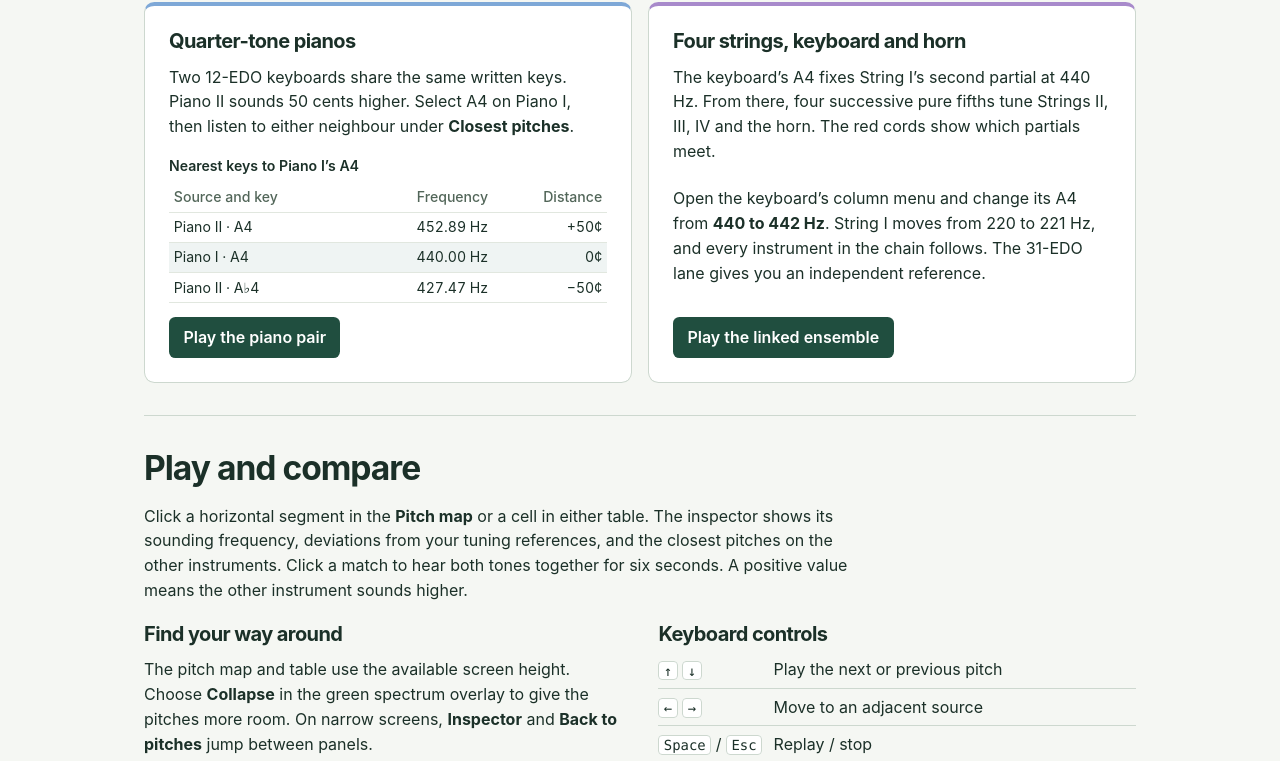
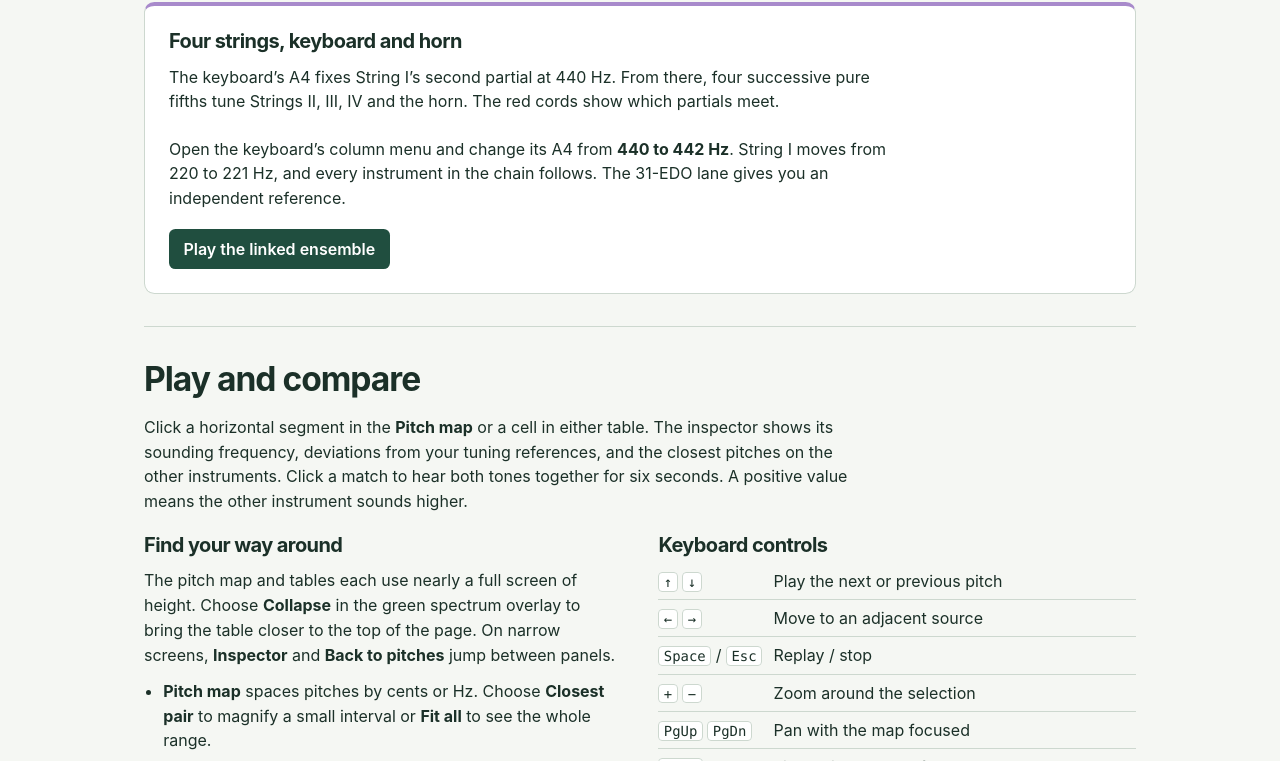
Before and after one commit to MUK-Labs/PolySpectra, a plain HTML site: page docs/index.html in a window 1280 px wide. Shown: the part 498-1259 px from the top of the page. Drawn offline with Linux system fonts and the light colour scheme.

Commit message:
Give pitch tables a nearly full-screen height and simplify the documented example

```diff
--- a/docs/guide.css
+++ b/docs/guide.css
@@ -111,7 +111,6 @@ p {
   margin: 0.7rem 0;
   max-width: 72ch;
 }
-.examples,
 .split {
   display: grid;
   grid-template-columns: 1fr 1fr;
@@ -122,41 +121,9 @@ p {
   flex-direction: column;
   padding: clamp(1rem, 2.5vw, 1.5rem);
   border: 1px solid var(--line);
-  border-top: 4px solid #7ea8d7;
+  border-top: 4px solid #a88acb;
   border-radius: 0.65rem;
   background: #fff;
-}
-.example.strings {
-  border-top-color: #a88acb;
-}
-.example table {
-  width: 100%;
-  border-collapse: collapse;
-  font-size: 0.88rem;
-  font-variant-numeric: tabular-nums;
-  margin: 0.3rem 0 0.9rem;
-}
-caption {
-  text-align: left;
-  font-weight: 600;
-  margin-bottom: 0.35rem;
-}
-th,
-td {
-  padding: 0.23rem 0.3rem;
-  border-bottom: 1px solid #e1e7df;
-  text-align: right;
-}
-th:first-child,
-td:first-child {
-  text-align: left;
-}
-th {
-  font-weight: 500;
-  color: #526659;
-}
-.reference {
-  background: #eff4f3;
 }
 .launch {
   align-self: flex-start;
@@ -171,7 +138,7 @@ th {
 .launch:hover {
   background: #163c30;
 }
-.strings p:last-of-type {
+.example p:last-of-type {
   margin-bottom: 1.1rem;
 }
 .split {
@@ -223,7 +190,6 @@ footer {
   justify-content: space-between;
 }
 @media (max-width: 700px) {
-  .examples,
   .split {
     grid-template-columns: minmax(0, 1fr);
     gap: 1rem;
--- a/docs/index.html
+++ b/docs/index.html
@@ -6,7 +6,7 @@
     <meta name="theme-color" content="#152e27" />
     <title>PolySpectra · User guide</title>
     <link rel="icon" href="../mark.svg" type="image/svg+xml" />
-    <link rel="stylesheet" href="./guide.css" />
+    <link rel="stylesheet" href="./guide.css?v=linked-example" />
   </head>
   <body>
     <header>
@@ -23,60 +23,18 @@
         between them, and tune one from the other.
       </p>
       <nav class="contents" aria-label="On this page">
-        <a href="#examples">Example setups</a
-        ><a href="#play">Play and compare</a
+        <a href="#examples">Example setup</a><a href="#play">Play and compare</a
         ><a href="#sources">Sources and tuning</a
         ><a href="#links">Link pitches</a><a href="#midi">MIDI and sharing</a>
       </nav>
       <section id="examples">
-        <h2>Example setups</h2>
-        <div class="examples">
+        <h2>Example setup</h2>
         <article class="example">
-            <h3>Quarter-tone pianos</h3>
-            <p>
-              Two 12-EDO keyboards share the same written keys. Piano II sounds
-              50 cents higher. Select A4 on Piano I, then listen to either
-              neighbour under <b>Closest pitches</b>.
-            </p>
-            <table>
-              <caption>
-                Nearest keys to Piano I’s A4
-              </caption>
-              <thead>
-                <tr>
-                  <th>Source and key</th>
-                  <th>Frequency</th>
-                  <th>Distance</th>
-                </tr>
-              </thead>
-              <tbody>
-                <tr>
-                  <td>Piano II · A4</td>
-                  <td>452.89 Hz</td>
-                  <td>+50¢</td>
-                </tr>
-                <tr class="reference">
-                  <td>Piano I · A4</td>
-                  <td>440.00 Hz</td>
-                  <td>0¢</td>
-                </tr>
-                <tr>
-                  <td>Piano II · A♭4</td>
-                  <td>427.47 Hz</td>
-                  <td>−50¢</td>
-                </tr>
-              </tbody>
-            </table>
-            <a class="launch" href="../?example=quarter-tone-pianos"
-              >Play the piano pair</a
-            >
-          </article>
-          <article class="example strings">
           <h3>Four strings, keyboard and horn</h3>
           <p>
             The keyboard’s A4 fixes String I’s second partial at 440 Hz. From
-              there, four successive pure fifths tune Strings II, III, IV and
-              the horn. The red cords show which partials meet.
+            there, four successive pure fifths tune Strings II, III, IV and the
+            horn. The red cords show which partials meet.
           </p>
           <p>
             Open the keyboard’s column menu and change its A4 from
@@ -88,7 +46,6 @@
             >Play the linked ensemble</a
           >
         </article>
-        </div>
       </section>
       <section id="play">
         <h2>Play and compare</h2>
@@ -103,10 +60,10 @@
           <div>
             <h3>Find your way around</h3>
             <p>
-              The pitch map and table use the available screen height. Choose
-              <b>Collapse</b> in the green spectrum overlay to give the pitches
-              more room. On narrow screens, <b>Inspector</b> and
-              <b>Back to pitches</b> jump between panels.
+              The pitch map and tables each use nearly a full screen of height.
+              Choose <b>Collapse</b> in the green spectrum overlay to bring the
+              table closer to the top of the page. On narrow screens,
+              <b>Inspector</b> and <b>Back to pitches</b> jump between panels.
             </p>
             <ul>
               <li>
```
Also changed, not shown: app.js (+2 -39 lines), index.html (+3 -3 lines), style.css (+10 -3 lines), 1 other file. Lines whose indentation alone changed are shown as unchanged.
